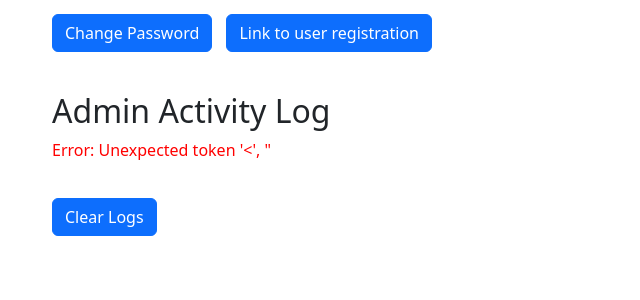
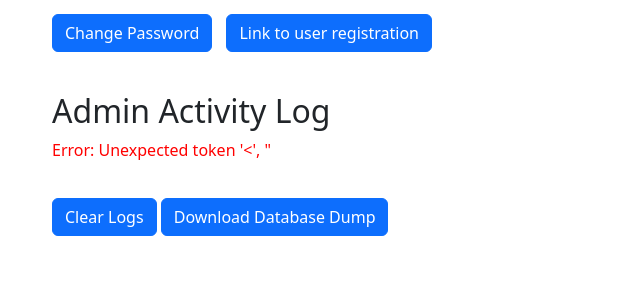
Before and after one commit to nortjo15/CapstoneAllocationManagementSystem-CAMS-, a Django app: page /admin-dashboard/settings/ in a window 1280 px wide. Shown: the part 202-502 px from the top of the page, without its empty margins (0-640 px from the left). Run offline with Django 5.2, Linux system fonts and the light colour scheme; the visitor is signed in with stand-in values (Sample User, id 1); data that the repository does not hold is empty.

Commit message:
dev(settings): added database dump button, will test next

```diff
--- a/backend/admin_app/templates/settings.html
+++ b/backend/admin_app/templates/settings.html
@@ -77,7 +77,28 @@
         </div>
     </div>
 
+    <button type="button" style="margin-top: 20px;" class="btn btn-primary" data-bs-toggle="modal" data-bs-target="#dumpDataModal">
+        Download Database Dump
+    </button>
 
+    <div class="modal fade" id="dumpDataModal" tabindex="-1" aria-labelledby="dumpDataModalLabel" aria-hidden="true">
+        <div class="modal-dialog">
+            <div class="modal-content">
+                <div class="modal-header">
+                    <h5 class="modal-title" id="dumpDataModalLabel">Download Database Dump</h5>
+                    <button type="button" class="btn-close" data-bs-dismiss="modal" aria-label="Close"></button>
+                </div>
+                <div class="modal-body">
+                    <p>This will create and download a full backup of the current database in JSON format.</p>
+                    <p><strong>Note:</strong> It may take a few seconds depending on the database size.</p>
+                </div>
+                <div class="modal-footer">
+                    <button type="button" class="btn btn-secondary" data-bs-dismiss="modal">Cancel</button>
+                    <a href="{% url 'admin_dashboard:download_dump' %}" class="btn btn-primary">Download Now</a>
+                </div>
+            </div>
+        </div>
+    </div>
 </div>
 
     <script>
--- a/backend/admin_app/urls.py
+++ b/backend/admin_app/urls.py
@@ -45,6 +45,7 @@ urlpatterns = [
     path("suggested_groups_view/", group_views.GroupListView.as_view(), name="groups_view"),
     #Settings_views
     path('settings/', admin_views.settings_view, name='settings'),
+    path('download-db/', admin_views.download_db, name='download_db'),
     #Information CRUD
     path('information/',              information_views.information_list,  name='information_list'),
     path('information/new/',          information_views.information_create, name='information_create'),
--- a/backend/admin_app/view/admin_views.py
+++ b/backend/admin_app/view/admin_views.py
@@ -1,5 +1,10 @@
 from django.shortcuts import render
 from django.contrib.auth.decorators import login_required, user_passes_test
+from django.core import management
+from django.http import HttpResponse
+#from django.contrib.admin.views.decorators import staff_member_required
+from io import StringIO
+import datetime
 from admin_app.models import Project
 
 #Email notification view, needs to be updated to use the API
@@ -19,3 +24,14 @@ def email_page(request):
 @login_required
 def settings_view(request):
     return render(request, 'settings.html')
+
+@login_required
+def download_db(request):
+    out = StringIO()
+    management.call_command('dumpdata', '--indent', '2', stdout=out)
+    data = out.getvalue()
+
+    filename = f"db_backup_{datetime.datetime.now().strftime('%Y-%m-%d_%H-%M-%S')}.json"
+    response = HttpResponse(data, content_type='application/json')
+    response['Content-Disposition'] = f'attachment; filename="{filename}"'
+    return response
```
